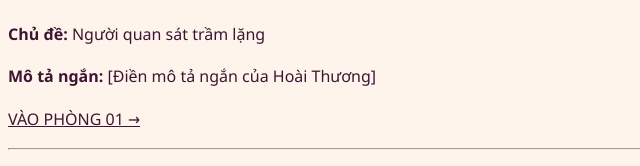
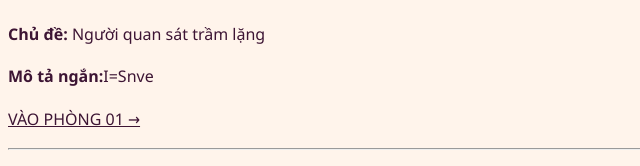
Before and after one commit to xoxialliarchive-ai/The-little-museum, a plain HTML site: page index.html in a window 1280 px wide. Shown: the part 1537-1703 px from the top of the page, without its empty margins (0-640 px from the left). Drawn offline with Linux system fonts and the light colour scheme.

Commit message:
Update index.html

```diff
--- a/index.html
+++ b/index.html
@@ -63,7 +63,7 @@
                 <h3>Triển lãm số 01 &ndash; Nguyễn Hoài Thương</h3>
                 <img src="hth.jpg" alt="Nguyễn Hoài Thương" width="160">
                 <p><strong>Chủ đề:</strong> Người quan sát trầm lặng</p>
-                <p><strong>Mô tả ngắn:</strong> [Điền mô tả ngắn của Hoài Thương]</p>
+                <p><strong>Mô tả ngắn:</strong>I=Snve</p>
                 <p><a href="members/member1.html">VÀO PHÒNG 01 &rarr;</a></p>
             </article>
 
```
